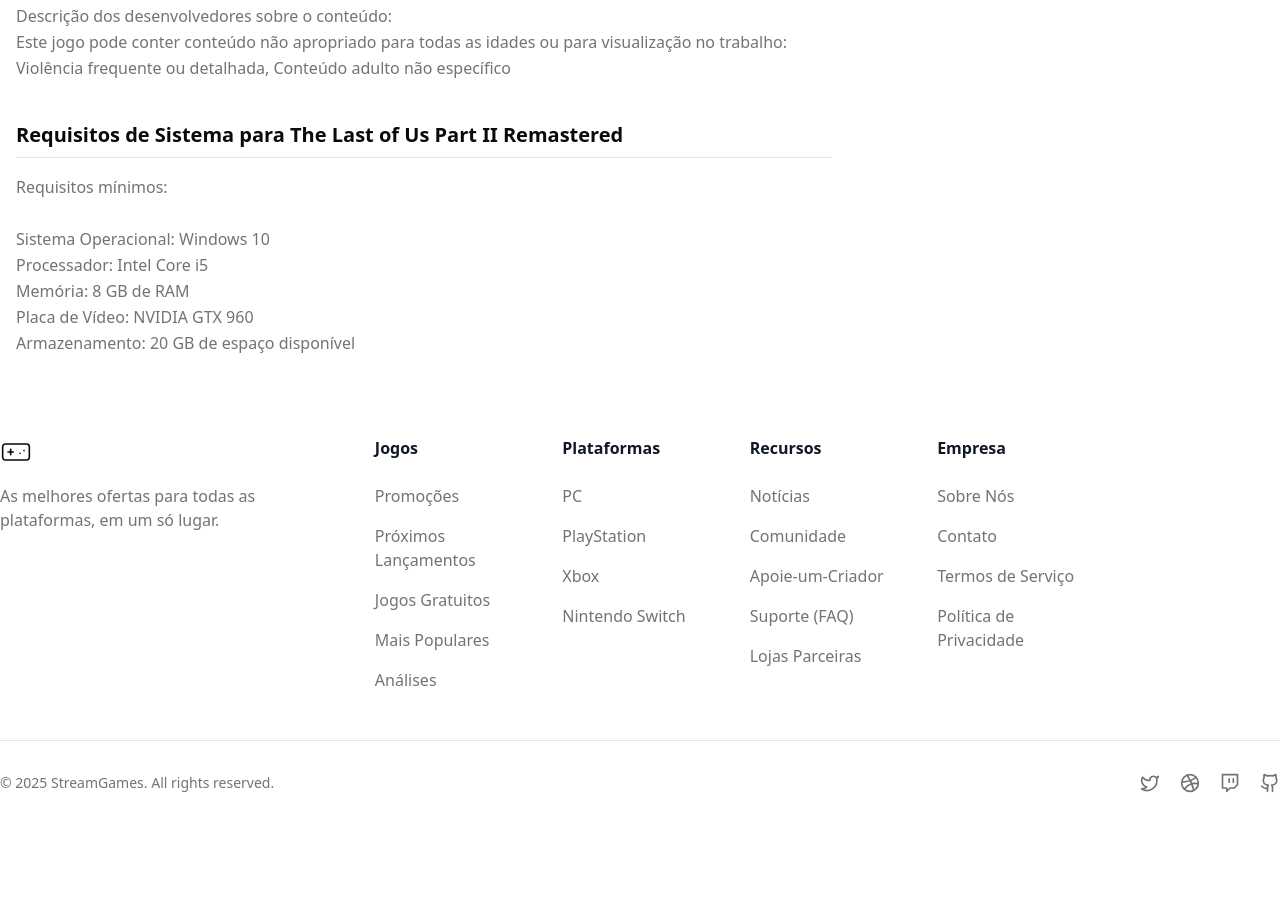
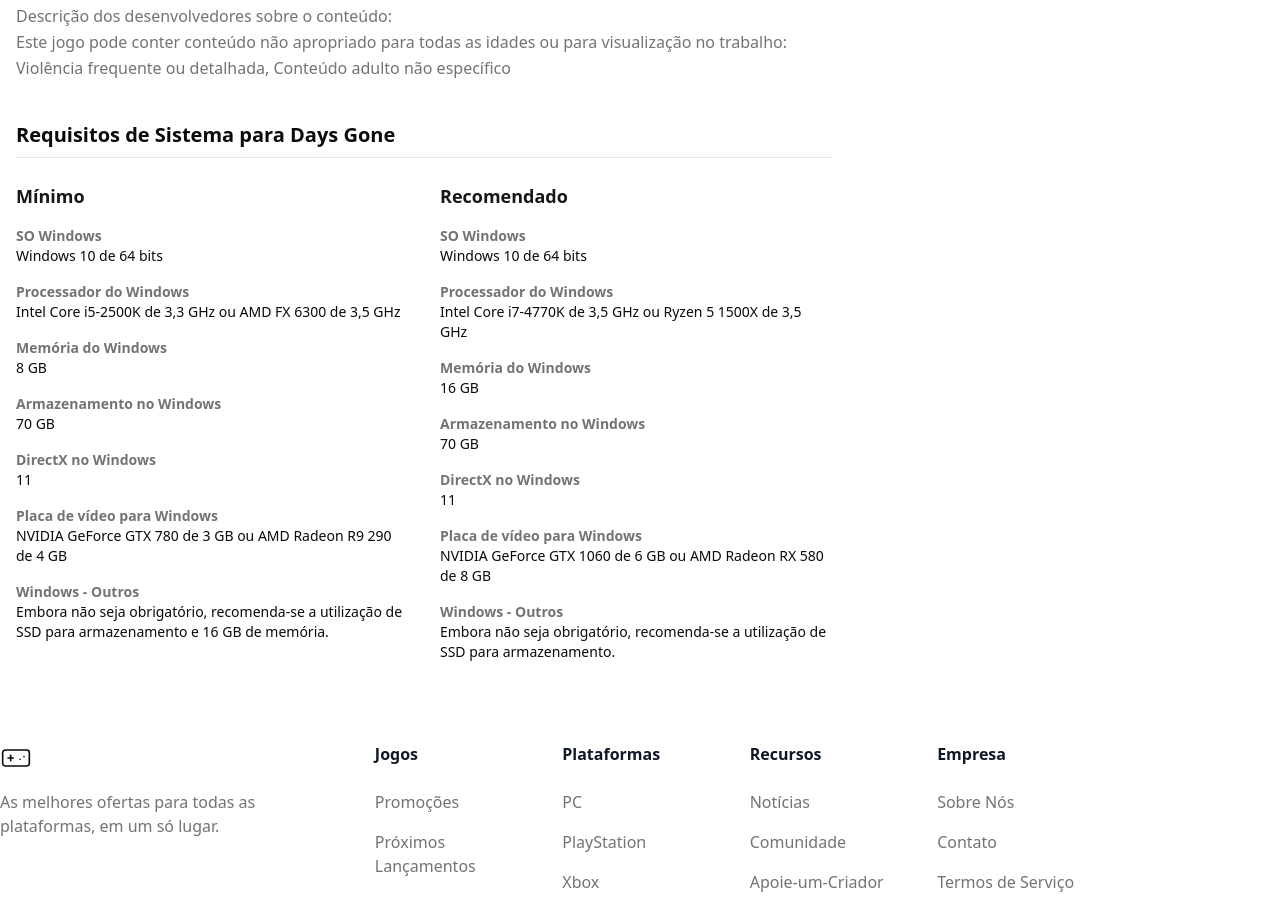
Before and after one commit to EcthorSilva/StreamGames, a Next.js app: page /games/1 in a window 1280 px wide. Shown: the part 920-1818 px from the top of the page. Before the commit the page ends 1745 px from the top, so only its background shows below. Built offline with nearby package versions, Linux system fonts and the light colour scheme.

Commit message:
update: requisitos minimos e recomendados

```diff
--- a/src/app/games/[id]/page.jsx
+++ b/src/app/games/[id]/page.jsx
@@ -120,12 +120,12 @@
                             </div>
                         </div>
 
-                        {game.description && (
+                        {/* {game.description && (
                             <div>
                                 <h2 className="text-2xl font-bold border-b pb-2 mb-4">Sobre o Jogo</h2>
                                 <p className="text-muted-foreground leading-relaxed">{game.description}</p>
                             </div>
-                        )}
+                        )} */}
 
                         <span className="text-sm text-muted-foreground mt-4 block">Breve introdução ao jogo</span>
                         {/* Descrição do Jogo */}
@@ -145,15 +145,75 @@
                         </div>
                         {/* Requisitos de sistema  */}
                         <div className="mt-10">
-                            <h2 className="text-xl font-bold border-b pb-2 mb-4">Requisitos de Sistema para {game.name}</h2>
-                            <p className="text-muted-foreground leading-relaxed">
-                                Requisitos mínimos: <br /> <br />
-                                Sistema Operacional: Windows 10 <br />
-                                Processador: Intel Core i5 <br />
-                                Memória: 8 GB de RAM <br />
-                                Placa de Vídeo: NVIDIA GTX 960 <br />
-                                Armazenamento: 20 GB de espaço disponível
-                            </p>
+                            <h2 className="text-xl font-bold border-b pb-2 mb-4">Requisitos de Sistema para Days Gone</h2>
+
+                            <div className="grid grid-cols-1 md:grid-cols-2 gap-x-8 gap-y-6 mt-6 text-sm">
+                                {/* Coluna Mínimos */}
+                                <div className="space-y-4">
+                                    <h3 className="text-lg font-semibold text-primary">Mínimo</h3>
+                                    <div>
+                                        <p className="font-semibold text-muted-foreground">SO Windows</p>
+                                        <p>Windows 10 de 64 bits</p>
+                                    </div>
+                                    <div>
+                                        <p className="font-semibold text-muted-foreground">Processador do Windows</p>
+                                        <p>Intel Core i5-2500K de 3,3 GHz ou AMD FX 6300 de 3,5 GHz</p>
+                                    </div>
+                                    <div>
+                                        <p className="font-semibold text-muted-foreground">Memória do Windows</p>
+                                        <p>8 GB</p>
+                                    </div>
+                                    <div>
+                                        <p className="font-semibold text-muted-foreground">Armazenamento no Windows</p>
+                                        <p>70 GB</p>
+                                    </div>
+                                    <div>
+                                        <p className="font-semibold text-muted-foreground">DirectX no Windows</p>
+                                        <p>11</p>
+                                    </div>
+                                    <div>
+                                        <p className="font-semibold text-muted-foreground">Placa de vídeo para Windows</p>
+                                        <p>NVIDIA GeForce GTX 780 de 3 GB ou AMD Radeon R9 290 de 4 GB</p>
+                                    </div>
+                                    <div>
+                                        <p className="font-semibold text-muted-foreground">Windows - Outros</p>
+                                        <p>Embora não seja obrigatório, recomenda-se a utilização de SSD para armazenamento e 16 GB de memória.</p>
+                                    </div>
+                                </div>
+
+                                {/* Recomendados */}
+                                <div className="space-y-4">
+                                    <h3 className="text-lg font-semibold text-primary">Recomendado</h3>
+                                    <div>
+                                        <p className="font-semibold text-muted-foreground">SO Windows</p>
+                                        <p>Windows 10 de 64 bits</p>
+                                    </div>
+                                    <div>
+                                        <p className="font-semibold text-muted-foreground">Processador do Windows</p>
+                                        <p>Intel Core i7-4770K de 3,5 GHz ou Ryzen 5 1500X de 3,5 GHz</p>
+                                    </div>
+                                    <div>
+                                        <p className="font-semibold text-muted-foreground">Memória do Windows</p>
+                                        <p>16 GB</p>
+                                    </div>
+                                    <div>
+                                        <p className="font-semibold text-muted-foreground">Armazenamento no Windows</p>
+                                        <p>70 GB</p>
+                                    </div>
+                                    <div>
+                                        <p className="font-semibold text-muted-foreground">DirectX no Windows</p>
+                                        <p>11</p>
+                                    </div>
+                                    <div>
+                                        <p className="font-semibold text-muted-foreground">Placa de vídeo para Windows</p>
+                                        <p>NVIDIA GeForce GTX 1060 de 6 GB ou AMD Radeon RX 580 de 8 GB</p>
+                                    </div>
+                                    <div>
+                                        <p className="font-semibold text-muted-foreground">Windows - Outros</p>
+                                        <p>Embora não seja obrigatório, recomenda-se a utilização de SSD para armazenamento.</p>
+                                    </div>
+                                </div>
+                            </div>
                         </div>
 
                     </div>
--- a/src/data/gameData.js
+++ b/src/data/gameData.js
@@ -1,5 +1,3 @@
-import { Description } from "@radix-ui/react-dialog";
-
 export const GamesData = [
     {
         id: 1,
@@ -255,15 +253,16 @@
         genreIds: [1, 2],
         platformIds: [1, 2],
         storeIds: [1, 2],
+        logo: "https://cdn2.steamgriddb.com/icon_thumb/57dd3b27ac1f94261bb338d61b3df823.png",
         gamecover: "https://cdn1.epicgames.com/9f4875c1b0cf4cf19b28e203fc7aff07/offer/EGS_Brutalopenworldactionadventuregame_BendStudio_S2-1200x1600-e1c183cc11fdb47e26581e5ba19aa10a.jpg?resize=1&w=360&h=480&quality=medium",
         background_image: "https://media.rawg.io/media/games/a79/a79d2fc90c4dbf07a8580b19600fd61d.jpg",
         short_screenshots: [
-            { id: 1, image: " " },
-            { id: 2, image: " " },
-            { id: 3, image: " " },
-            { id: 4, image: " " },
-            { id: 5, image: " " },
-            { id: 6, image: " " },
+            { id: 1, image: "https://media.rawg.io/media/screenshots/d16/d1624ea26f29b604400244980cb0f9e8.jpg" },
+            { id: 2, image: "https://media.rawg.io/media/screenshots/13c/13ccc479deb5ba11e19469af5f985993.jpg" },
+            { id: 3, image: "https://media.rawg.io/media/screenshots/95d/95d863d3a8c32c678bef3aca785eeec2.jpg" },
+            { id: 4, image: "https://media.rawg.io/media/screenshots/e6a/e6acca940023249bedd169a0c926666d_VTodzdV.jpg" },
+            { id: 5, image: "https://media.rawg.io/media/screenshots/f64/f64d0ae9988a55edfc3db331ef72d4d1.jpg" },
+            { id: 6, image: "https://media.rawg.io/media/screenshots/eb6/eb62a90b62e1ab18aef1c70da7d91b3a.jpg" },
             { id: 7, image: " " }
         ],
         description: "Um jogo de ação e aventura em mundo aberto ambientado em um mundo pós-apocalíptico, onde você joga como Deacon St. John, um ex-motociclista e caçador de recompensas tentando sobreviver.",
```
